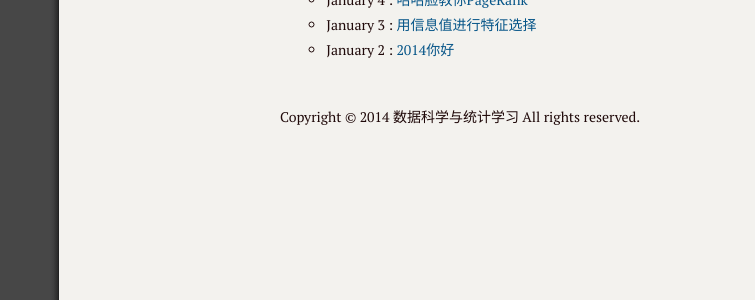
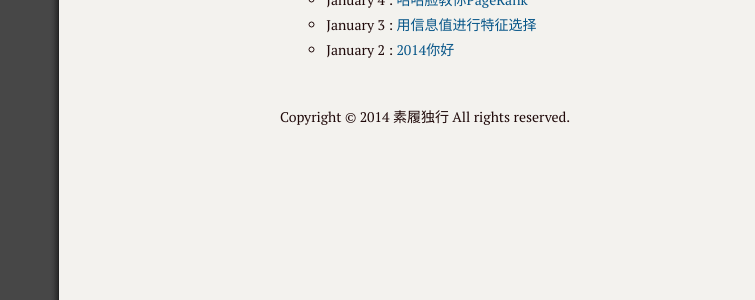
Before and after one commit to TechEnd/ccmien.github.io, a Jekyll site: the page built from archives.html, in a window 1280 px wide. Shown: the part 598-898 px from the top of the page, without its empty margins (0-755 px from the left). Built offline with Jekyll 4.4.1, drawn with Linux system fonts in a browser that asks for light colours; Markdown is read by kramdown in place of the engine named in the settings.

Commit message:
change blog title

```diff
--- a/_config.yml
+++ b/_config.yml
@@ -5,9 +5,9 @@ paginate: 10
 safe: false
 
 #站点基础配置
-title: 数据科学与统计学习
+title: 素履独行
 subTitle:
-description: f (数据科学,统计学习,数据可视化,R语言,Python, 大数据,...) × 10000小时
+description:
 url: http://blog.iccm.cc
 feed: /atom.xml
 
--- a/archives.html
+++ b/archives.html
@@ -2,7 +2,7 @@
 layout: default
 title: 文章归档
 description:
-keywords:
+keywords: 数据科学,统计学习,数据可视化,R语言,Python,大数据
 ---
 
 <p class="lotus-breadcrub">
```
